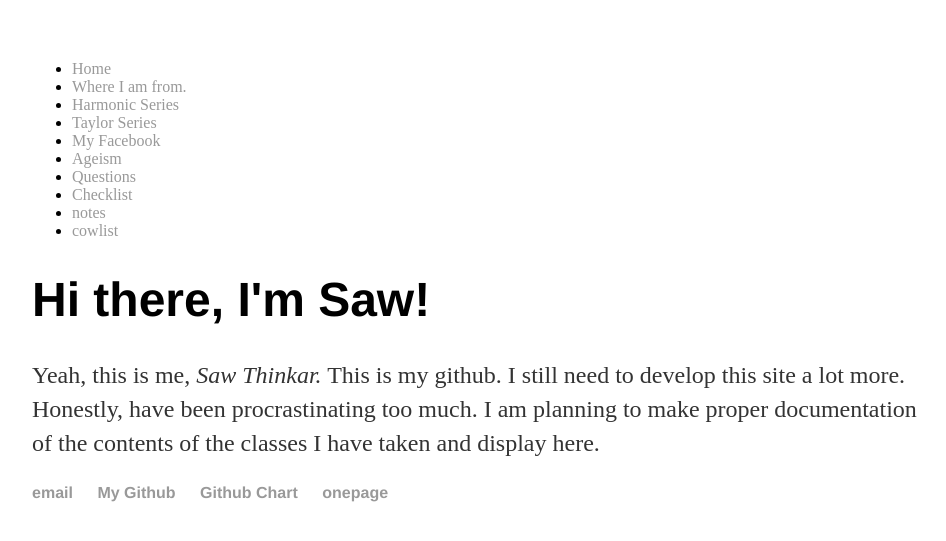
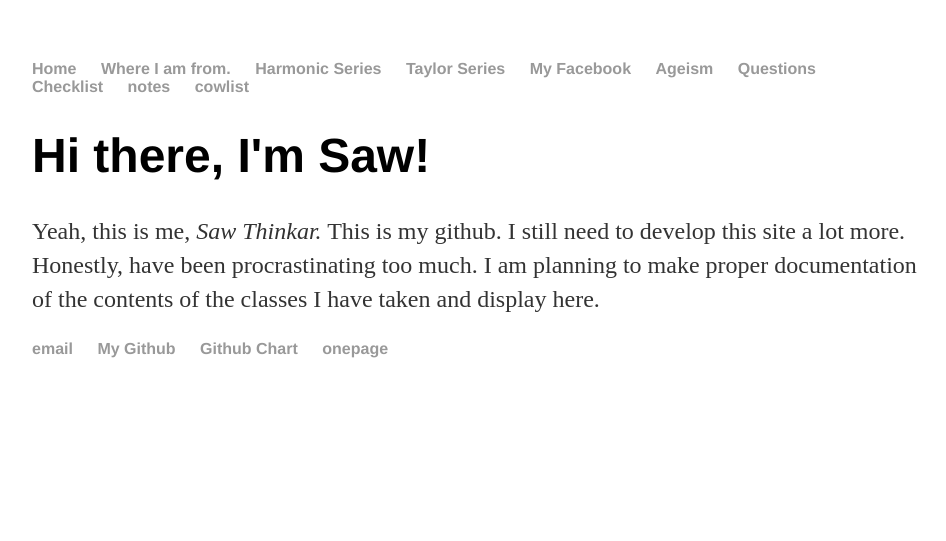
Before and after one commit to sawthinkar/sawthinkar.github.io, a Jekyll site: the page index.html, which Jekyll copies as it is, in a window 1280 px wide. Shown: the top 541 px of the page, without its empty margins (160-1106 px from the left). Built offline with Jekyll 4.4.1, drawn with Linux system fonts in a browser that asks for light colours.

Commit message:
Update index.html
Home page re edited.

```diff
--- a/index.html
+++ b/index.html
@@ -1,17 +1,11 @@
 <!DOCTYPE html>
 <html>
 	<head>
-		<title>
-		  Saw Thinkar
-		</title>
-
+		<title>Saw Thinkar, Nay Htoo</title>
 	<link rel="stylesheet" type="text/css" href="/css/style.css">
-
 	</head>
-
 	<body>
-
-		<div class="menu">
+		<nav>
 		<ul>
         		<li><a href="/">Home</a></li>
 	        	<li><a href="/pages/mycountry.html">Where I am from.</a></li>
@@ -24,25 +18,24 @@
         		<li><a href="/pages/notes.html">notes</a></li>
         		<li><a href="http://htmlpreview.github.io/?https://github.com/sawthinkar/sawthinkar.github.io/blob/master/pages/tc.html">cowlist</a></li>
     		</ul>
-		</div>
+		</nav>
+		<div class="container">
+		<div class="blurb">
 			<h1>Hi there, I'm Saw!</h1>
 			<p>
 			Yeah, this is me, <em>Saw Thinkar.</em> This is my github. I still need to develop this site a lot more.
 			Honestly, have been procrastinating too much. I am planning to make proper documentation of the contents of the classes I have taken and display here.
 			</p>
+
 		</div><!-- /.blurb -->
-
-
+		</div><!-- /.container -->
 		<footer>
     		<ul>
         		<li><a href="123@gmail.com">email</a></li>
         		<li><a href="https://goo.gl/wjq7HJ">My Github</a></li>
         		<li><a href="/pages/githubchart.html">Github Chart</a></li>
         		<li><a href="/onepage.html">onepage</a></li>
-
 			</ul>
 		</footer>
-
-
 	</body>
 </html>
```
Lines whose indentation alone changed are shown as unchanged.
